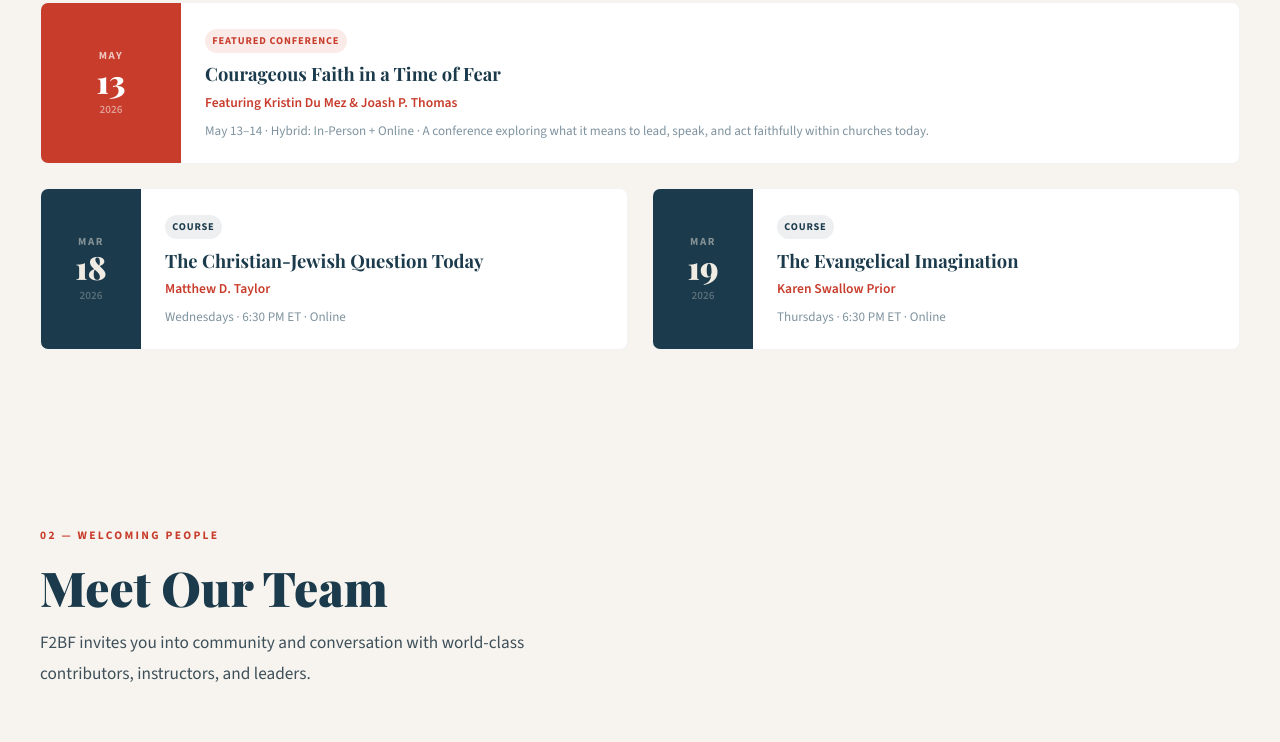
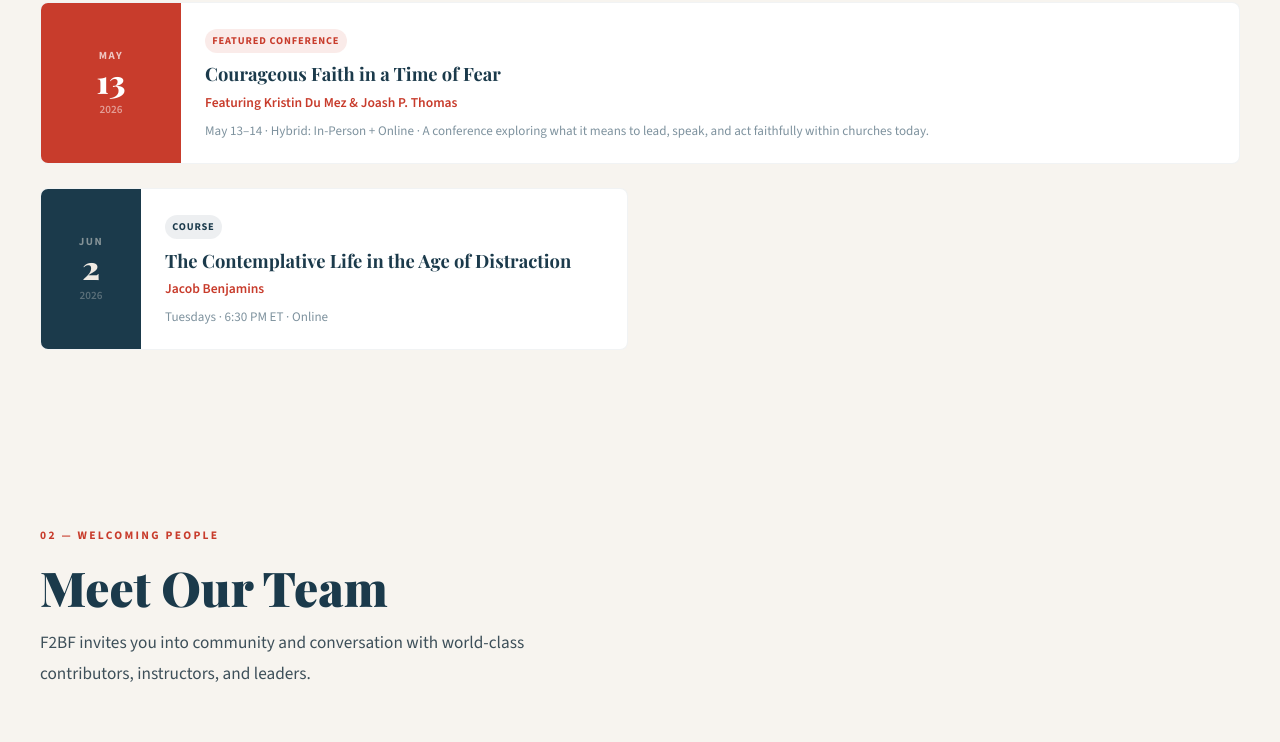
Before and after one commit to ics-communications/f2bf, a plain HTML site: page f2bf-community/index.html in a window 1280 px wide. Shown: the part 959-1701 px from the top of the page. Drawn offline with nearby package versions, Linux system fonts and the light colour scheme; a web font is replaced by a local one.

Commit message:
WhatsHappening Update

```diff
--- a/f2bf-community/index.html
+++ b/f2bf-community/index.html
@@ -485,30 +485,15 @@
         <!-- Course Event -->
         <div class="f2bf-comm-ev">
           <div class="f2bf-comm-ev__date-col">
-            <span class="f2bf-comm-ev__month">Mar</span>
-            <span class="f2bf-comm-ev__day">18</span>
+            <span class="f2bf-comm-ev__month">Jun</span>
+            <span class="f2bf-comm-ev__day">2</span>
             <span class="f2bf-comm-ev__year">2026</span>
           </div>
           <div class="f2bf-comm-ev__body">
             <span class="f2bf-comm-ev__badge f2bf-comm-ev__badge--course">Course</span>
-            <h3 class="f2bf-comm-ev__title">The Christian-Jewish Question Today</h3>
-            <p class="f2bf-comm-ev__instructor">Matthew D. Taylor</p>
-            <p class="f2bf-comm-ev__meta">Wednesdays · 6:30 PM ET · Online</p>
-          </div>
-        </div>
-
-        <!-- Course Event -->
-        <div class="f2bf-comm-ev">
-          <div class="f2bf-comm-ev__date-col">
-            <span class="f2bf-comm-ev__month">Mar</span>
-            <span class="f2bf-comm-ev__day">19</span>
-            <span class="f2bf-comm-ev__year">2026</span>
-          </div>
-          <div class="f2bf-comm-ev__body">
-            <span class="f2bf-comm-ev__badge f2bf-comm-ev__badge--course">Course</span>
-            <h3 class="f2bf-comm-ev__title">The Evangelical Imagination</h3>
-            <p class="f2bf-comm-ev__instructor">Karen Swallow Prior</p>
-            <p class="f2bf-comm-ev__meta">Thursdays · 6:30 PM ET · Online</p>
+            <h3 class="f2bf-comm-ev__title">The Contemplative Life in the Age of Distraction</h3>
+            <p class="f2bf-comm-ev__instructor">Jacob Benjamins</p>
+            <p class="f2bf-comm-ev__meta">Tuesdays · 6:30 PM ET · Online</p>
           </div>
         </div>
 
```
